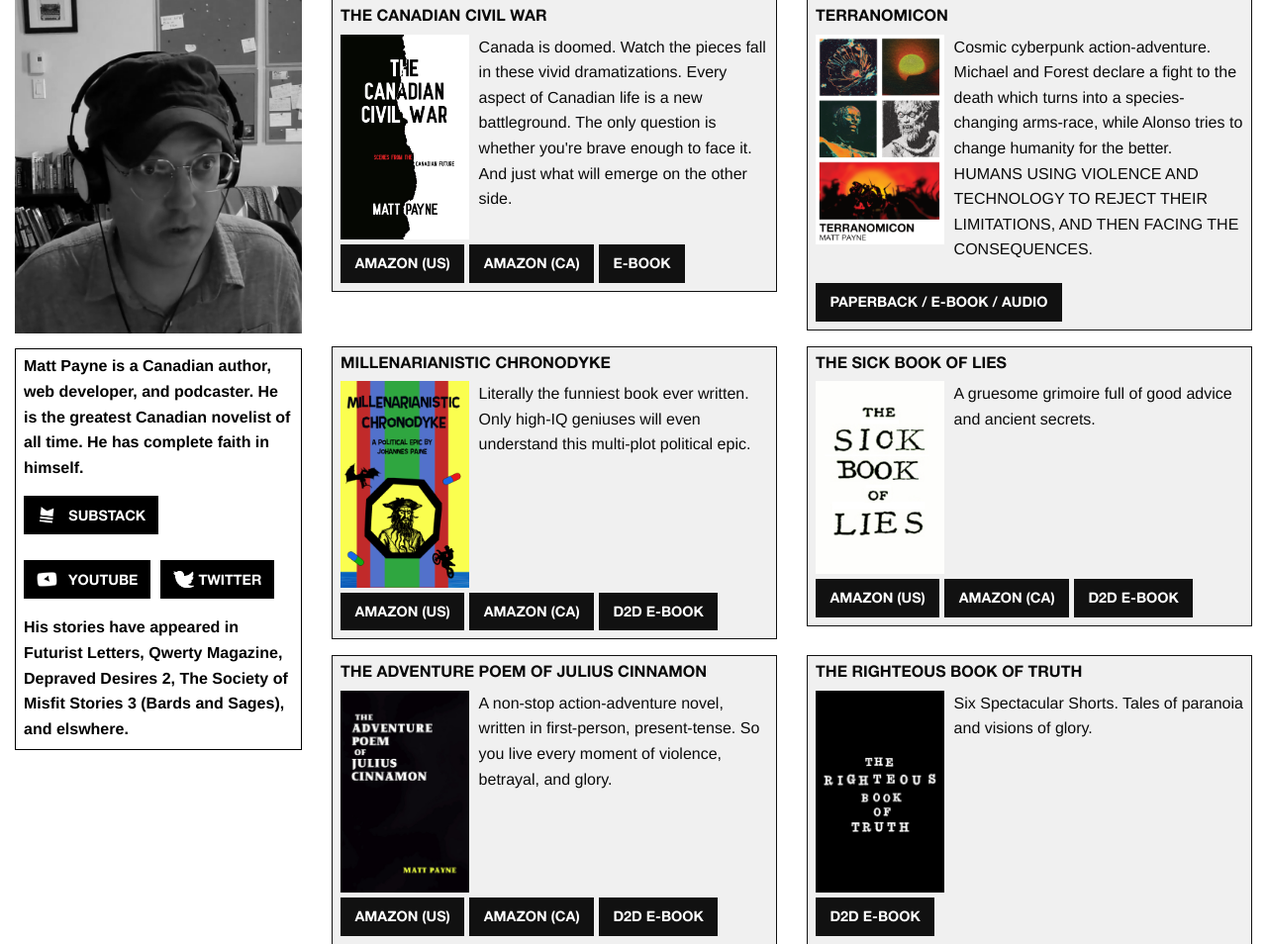
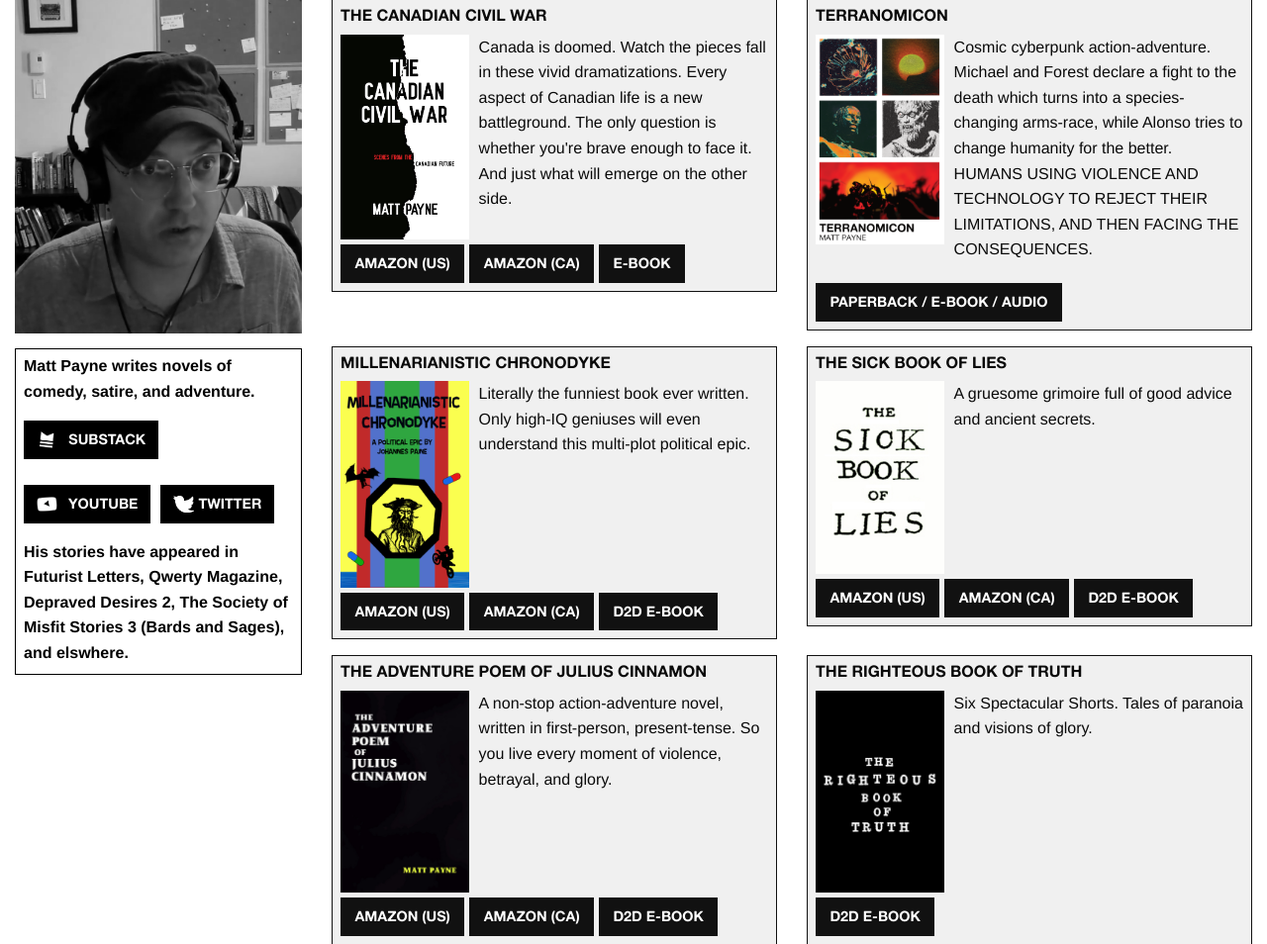
Before and after one commit to PattMayne/7.0, a PHP site: page / in a window 1280 px wide. Shown: the part 134-1088 px from the top of the page at 99% size. Run offline with PHP 8.4, Linux system fonts and the light colour scheme.

Commit message:
simplify man

```diff
--- a/index.php
+++ b/index.php
@@ -32,7 +32,7 @@
 
                     <div class="large-12 cell">
                         <div class="callout primary">
-                            <p class="bold-text">Matt Payne is a Canadian author, web developer, and podcaster. He is the greatest Canadian novelist of all time. He has complete faith in himself.</p>
+                            <p class="bold-text">Matt Payne writes novels of comedy, satire, and adventure.</p>
 
                             <div class="social_button_container">
                                 <a class="button social" href="https://pattmayne.substack.com" target="blank">
```
